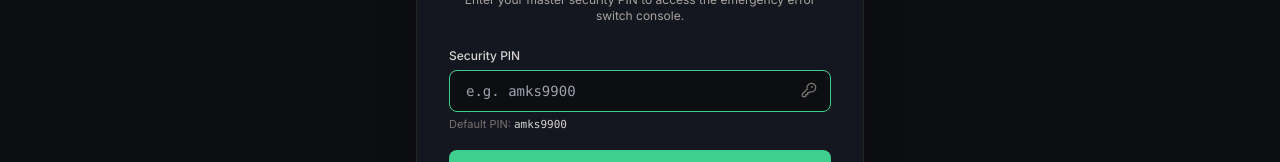
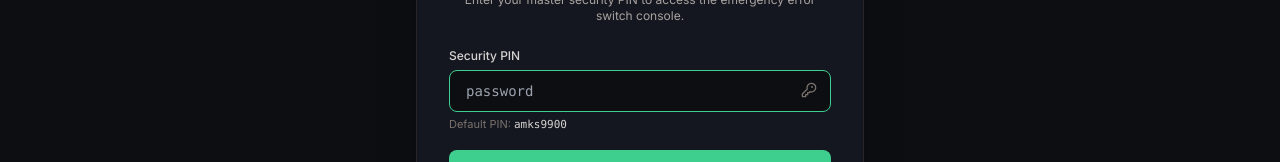
Before and after one commit to Bilal-Yasir34/amks-new, a React (Vite) app: page /errorswitch in a window 1280 px wide. Shown: the part 260-422 px from the top of the page. Built offline with nearby package versions, Linux system fonts and the light colour scheme; no server answers; the database is empty.

Commit message:
Removed Placeholder Text

```diff
--- a/src/pages/ErrorSwitch.tsx
+++ b/src/pages/ErrorSwitch.tsx
@@ -232,7 +232,7 @@ GRANT EXECUTE ON FUNCTION public.toggle_emergency_error_switch(boolean, text, te
                     <input
                       type="password"
                       autoFocus
-                      placeholder="e.g. amks9900"
+                      placeholder="password"
                       value={pin}
                       onChange={(e) => setPin(e.target.value)}
                       className="w-full px-4 py-2.5 bg-[#0d0e12] border border-stone-700 rounded-lg text-white font-mono text-sm focus:outline-none focus:border-[#3ecf8e]"
@@ -307,8 +307,7 @@ GRANT EXECUTE ON FUNCTION public.toggle_emergency_error_switch(boolean, text, te
           <div className="space-y-8">
             {/* Status Hero Card */}
             <div
-              className={`p-6 md:p-8 rounded-2xl border transition-all ${
-                currentlyActive
+              className={`p-6 md:p-8 rounded-2xl border transition-all ${currentlyActive
                 ? 'bg-red-950/20 border-red-800/60 shadow-red-950/40 shadow-lg'
                 : 'bg-emerald-950/20 border-emerald-800/50 shadow-emerald-950/20 shadow-lg'
                 }`}
@@ -316,8 +315,7 @@ GRANT EXECUTE ON FUNCTION public.toggle_emergency_error_switch(boolean, text, te
               <div className="flex flex-col md:flex-row md:items-center justify-between gap-6">
                 <div className="flex items-start gap-4">
                   <div
-                    className={`w-14 h-14 rounded-2xl flex items-center justify-center shrink-0 ${
-                      currentlyActive
+                    className={`w-14 h-14 rounded-2xl flex items-center justify-center shrink-0 ${currentlyActive
                       ? 'bg-red-900/40 text-red-400 border border-red-700/50'
                       : 'bg-emerald-900/40 text-emerald-400 border border-emerald-700/50'
                       }`}
```
Lines whose indentation alone changed are shown as unchanged.
